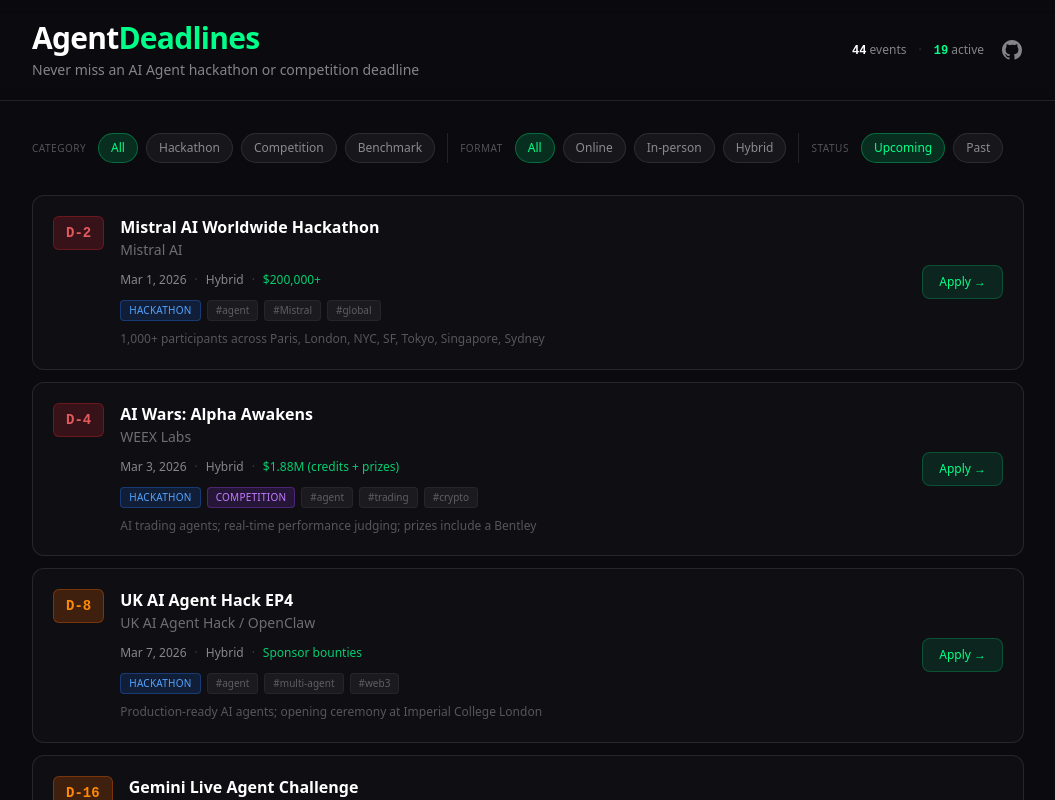
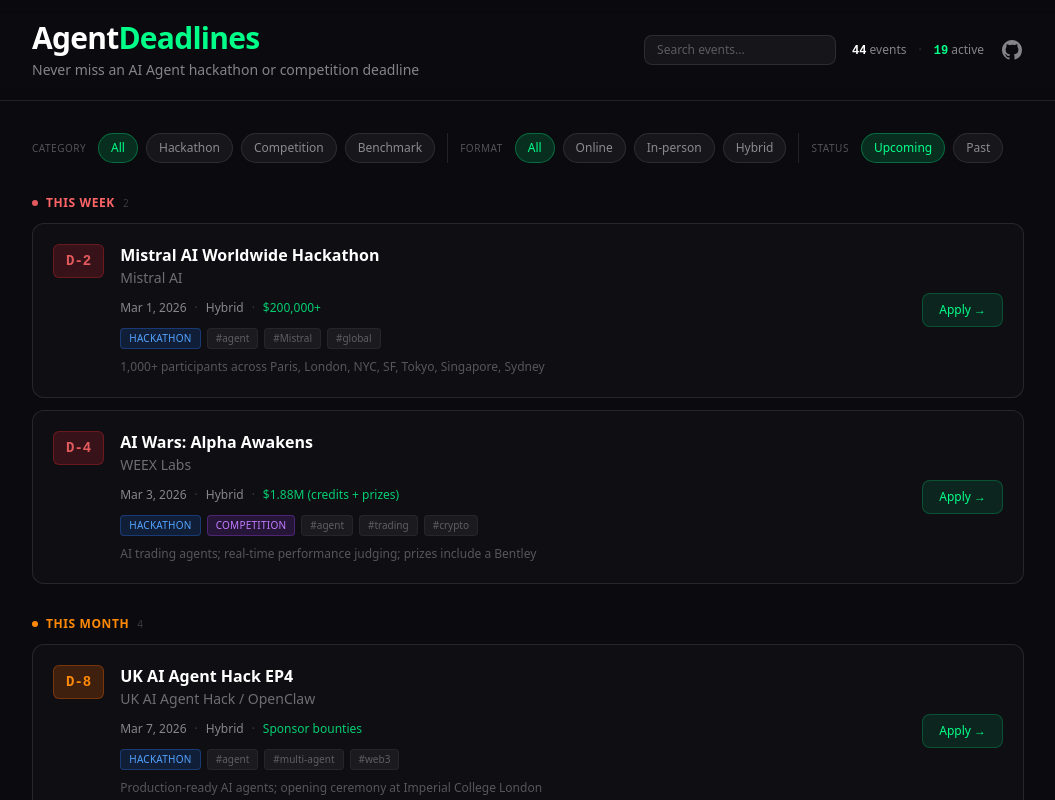
Before and after one commit to SEED-TO-TREE/agentdeadlines, a Next.js app: page / in a window 1280 px wide. Shown: the top 800 px of the page, without its empty margins (112-1167 px from the left). Built offline with nearby package versions, Linux system fonts and the light colour scheme.

Commit message:
feat: add search bar and time-based event grouping
- Search events by title, organizer, or tags
- Group upcoming events: This Week / This Month / Coming Up / Later

```diff
--- a/app/page.tsx
+++ b/app/page.tsx
@@ -1,20 +1,13 @@
 import { loadEvents, sortEvents } from "@/lib/parseEvents";
 import EventList from "@/components/EventList";
-import Header from "@/components/Header";
 import Footer from "@/components/Footer";
 
 export default function Home() {
   const events = sortEvents(loadEvents());
-  const activeEvents = events.filter((e) => e.status === "upcoming").length;
 
   return (
     <>
-      <Header totalEvents={events.length} activeEvents={activeEvents} />
-      <main className="max-w-5xl mx-auto px-4 py-8">
-        <EventList
-          events={JSON.parse(JSON.stringify(events))}
-        />
-      </main>
+      <EventList events={JSON.parse(JSON.stringify(events))} />
       <Footer />
     </>
   );
--- a/components/EventList.tsx
+++ b/components/EventList.tsx
@@ -2,6 +2,7 @@
 
 import { useState, useMemo } from "react";
 import { ParsedEvent, Category, Format, Status } from "@/lib/types";
+import Header from "./Header";
 import FilterBar from "./FilterBar";
 import EventCard from "./EventCard";
 
@@ -9,10 +10,39 @@
   events: ParsedEvent[];
 }
 
+interface GroupProps {
+  title: string;
+  color: string;
+  dotColor: string;
+  events: ParsedEvent[];
+}
+
+function EventGroup({ title, color, dotColor, events }: GroupProps) {
+  if (events.length === 0) return null;
+  return (
+    <section className="mb-8">
+      <div className="flex items-center gap-2 mb-3">
+        <span className={`w-1.5 h-1.5 rounded-full ${dotColor}`} />
+        <h2 className={`text-xs font-bold uppercase tracking-wider ${color}`}>{title}</h2>
+        <span className="text-[10px] text-white/20">{events.length}</span>
+      </div>
+      <div className="flex flex-col gap-3">
+        {events.map((event) => (
+          <EventCard key={event.id} event={event} />
+        ))}
+      </div>
+    </section>
+  );
+}
+
 export default function EventList({ events }: EventListProps) {
   const [categoryFilter, setCategoryFilter] = useState<Category | "all">("all");
   const [formatFilter, setFormatFilter] = useState<Format | "all">("all");
   const [statusFilter, setStatusFilter] = useState<Status>("upcoming");
+  const [search, setSearch] = useState("");
+
+  const totalEvents = events.length;
+  const activeEvents = events.filter((e) => e.status === "upcoming").length;
 
   const filtered = useMemo(() => {
     return events.filter((e) => {
@@ -21,12 +51,35 @@
       if (categoryFilter !== "all" && !e.categories.includes(categoryFilter))
         return false;
       if (formatFilter !== "all" && e.format !== formatFilter) return false;
+      if (search) {
+        const q = search.toLowerCase();
+        const matches =
+          e.title.toLowerCase().includes(q) ||
+          e.organizer.toLowerCase().includes(q) ||
+          e.tags.some((t) => t.toLowerCase().includes(q));
+        if (!matches) return false;
+      }
       return true;
     });
-  }, [events, categoryFilter, formatFilter, statusFilter]);
+  }, [events, categoryFilter, formatFilter, statusFilter, search]);
+
+  const thisWeek = filtered.filter((e) => e.status === "upcoming" && e.daysLeft <= 7);
+  const thisMonth = filtered.filter((e) => e.status === "upcoming" && e.daysLeft > 7 && e.daysLeft <= 30);
+  const comingUp = filtered.filter((e) => e.status === "upcoming" && e.daysLeft > 30 && e.daysLeft <= 90);
+  const later = filtered.filter((e) => e.status === "upcoming" && e.daysLeft > 90);
+  const past = filtered.filter((e) => e.status === "past");
+
+  const isUpcoming = statusFilter === "upcoming";
 
   return (
     <>
+      <Header
+        totalEvents={totalEvents}
+        activeEvents={activeEvents}
+        search={search}
+        onSearchChange={setSearch}
+      />
+      <main className="max-w-5xl mx-auto px-4 py-8">
         <FilterBar
           categoryFilter={categoryFilter}
           formatFilter={formatFilter}
@@ -35,17 +88,34 @@
           onFormatChange={setFormatFilter}
           onStatusChange={setStatusFilter}
         />
-      <div className="mt-6 flex flex-col gap-3">
-        {filtered.length === 0 ? (
+        <div className="mt-6">
+          {isUpcoming ? (
+            <>
+              <EventGroup title="This Week" color="text-red-400" dotColor="bg-red-400 animate-pulse" events={thisWeek} />
+              <EventGroup title="This Month" color="text-orange-400" dotColor="bg-orange-400" events={thisMonth} />
+              <EventGroup title="Coming Up" color="text-emerald-400" dotColor="bg-emerald-400" events={comingUp} />
+              <EventGroup title="Later" color="text-white/40" dotColor="bg-white/30" events={later} />
+              {filtered.length === 0 && (
                 <div className="text-center py-16 text-white/30 text-sm">
-            No events found for the selected filters.
+                  No upcoming events found.
+                </div>
+              )}
+            </>
+          ) : (
+            <div className="flex flex-col gap-3">
+              {past.length === 0 ? (
+                <div className="text-center py-16 text-white/30 text-sm">
+                  No past events found.
                 </div>
               ) : (
-          filtered.map((event) => (
+                past.map((event) => (
                   <EventCard key={event.id} event={event} />
                 ))
               )}
             </div>
+          )}
+        </div>
+      </main>
     </>
   );
 }
--- a/components/Header.tsx
+++ b/components/Header.tsx
@@ -1,9 +1,11 @@
 interface HeaderProps {
   totalEvents: number;
   activeEvents: number;
+  search: string;
+  onSearchChange: (value: string) => void;
 }
 
-export default function Header({ totalEvents, activeEvents }: HeaderProps) {
+export default function Header({ totalEvents, activeEvents, search, onSearchChange }: HeaderProps) {
   return (
     <header className="border-b border-white/10 bg-[#0a0a0f]/80 backdrop-blur-sm sticky top-0 z-50">
       <div className="max-w-5xl mx-auto px-4 py-5 flex items-center justify-between">
@@ -17,6 +19,13 @@
           </p>
         </div>
         <div className="flex items-center gap-4">
+          <input
+            type="text"
+            placeholder="Search events..."
+            value={search}
+            onChange={(e) => onSearchChange(e.target.value)}
+            className="hidden sm:block bg-white/5 border border-white/10 rounded-lg px-3 py-1.5 text-xs text-white placeholder-white/30 focus:outline-none focus:border-[#00ff88]/30 w-48"
+          />
           <div className="hidden sm:flex items-center gap-3 text-xs text-white/50">
             <span>
               <span className="text-white font-mono font-bold">{totalEvents}</span> events
```
Lines whose indentation alone changed are shown as unchanged.
